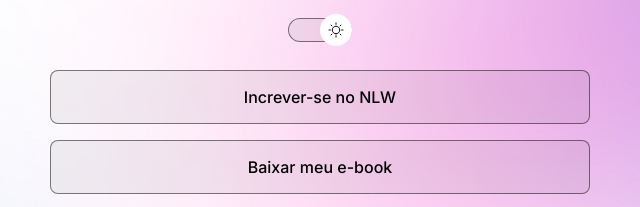
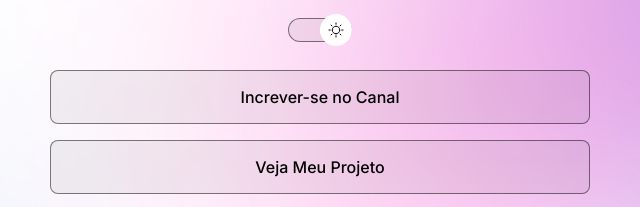
Before and after one commit to LucianoWRosa/projeto_rocketseat, a plain HTML site: page index.html in a window 1280 px wide. Shown: the part 237-444 px from the top of the page, 320-960 px from the left. Drawn offline with nearby package versions, Linux system fonts and the light colour scheme.

Commit message:
add my links

```diff
--- a/index.html
+++ b/index.html
@@ -37,11 +37,17 @@
 
       <ul>
         <li>
-          <a href="#">Increver-se no NLW</a>
+          <a href="https://www.youtube.com/lwrmi2" target="_blank"
+            >Increver-se no Canal</a
+          >
         </li>
 
         <li>
-          <a href="#">Baixar meu e-book</a>
+          <a
+            href="https://lucianowrosa.github.io/projeto_rocketseat/"
+            target="_blank"
+            >Veja Meu Projeto</a
+          >
         </li>
         <li>
           <a
@@ -69,7 +75,7 @@
           <ion-icon name="logo-youtube"></ion-icon>
         </a>
 
-        <a href="https://instagram.com/" target="_blank">
+        <a href="https://www.instagram.com/primos.informatica/" target="_blank">
           <ion-icon name="logo-instagram"></ion-icon>
         </a>
 
```
